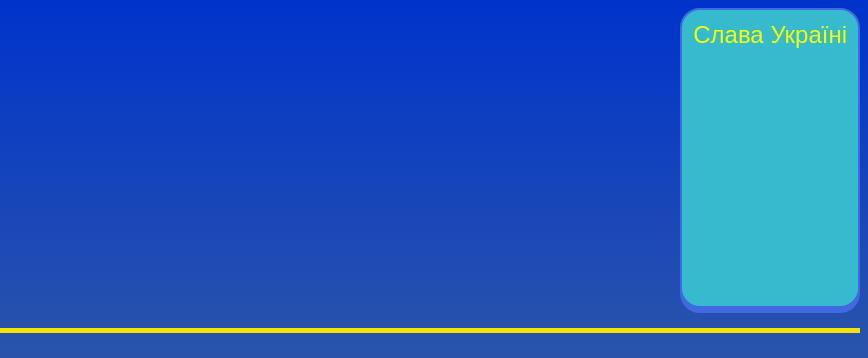
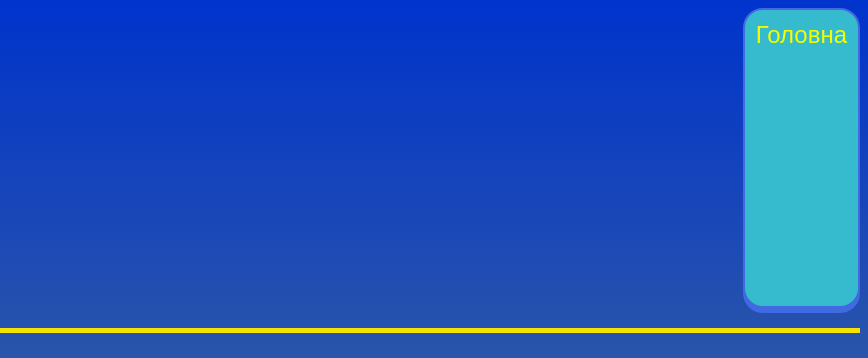
Before and after one commit to nazar45544/bro, a plain HTML site: page 2.html in a window 1280 px wide. Shown: the top 358 px of the page, 412-1280 px from the left. Drawn offline with Linux system fonts and the light colour scheme.

Commit message:
Update 2.html

```diff
--- a/2.html
+++ b/2.html
@@ -6,7 +6,7 @@
     <body>
         <header>
             <img src="https://i.obozrevatel.com/person/2019/7/8/zelya.jpeg?size=180x180">
-            <a class="button" href="https://uk.wikipedia.org/wiki/%D0%A3%D0%BA%D1%80%D0%B0%D1%97%D0%BD%D0%B0">Слава Україні</a>
+            <a class="button" href="https://github.com/nazar45544/bro/blob/main/2.html">Головна</a>
 
         </header>
         <nav>
```
